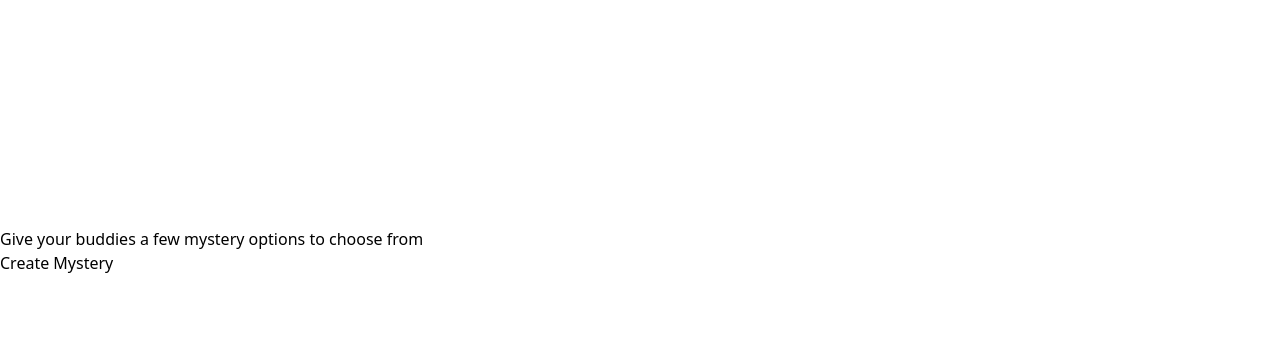
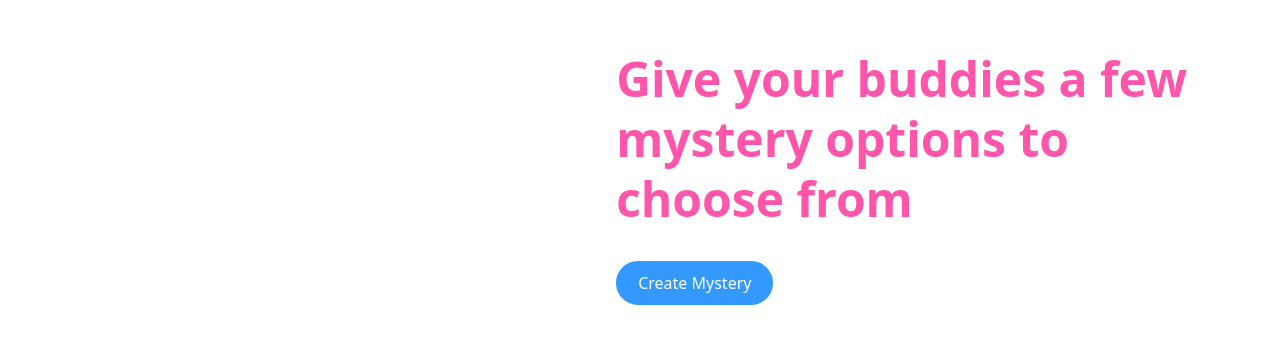
Before and after one commit to N-eeraj/mystery-choice, a Vue app: page / in a window 1280 px wide. Shown: the part 223-566 px from the top of the page. Built offline with nearby package versions, Linux system fonts and the light colour scheme.

Commit message:
Completed Home page

```diff
--- a/src/components/home/Button.vue
+++ b/src/components/home/Button.vue
@@ -9,7 +9,9 @@ const createChoices = () => {
 </script>
 
 <template>
-    <button @click="createChoices">
+    <button
+        class="relative py-1 md:py-2 px-3 md:px-5 bg-blue text-white rounded-3xl font-medium border-2 border-blue duration-300 hover:bg-white hover:text-blue hover:border-blue"
+        @click="createChoices">
         Create Mystery
     </button>
 </template>
--- a/src/components/home/Decorator.vue
+++ b/src/components/home/Decorator.vue
@@ -1,5 +1,6 @@
 <template>
     <img
         src="@assets/box.gif"
-        alt="Decorator">
+        alt="Decorator"
+        class="w-auto h-2/5">
 </template>
--- a/src/components/home/Title.vue
+++ b/src/components/home/Title.vue
@@ -1,5 +1,5 @@
 <template>
-    <p>
+    <p class="max-w-xl text-3xl md:text-5xl md:leading-tight font-bold text-pink">
         Give your buddies a few mystery options to choose from
     </p>
 </template>
--- a/src/pages/home.vue
+++ b/src/pages/home.vue
@@ -5,9 +5,11 @@ import Button from '@components/home/Button.vue'
 </script>
 
 <template>
-    <div>
-        <Decorator />
-        <Title />
-        <Button />
+    <div class="flex flex-col md:flex-row md:justify-evenly items-center h-screen gap-10 max-w-7xl m-auto p-3">
+        <Decorator class="mt-10" />
+        <div class="flex flex-col justify-between items-center md:items-start gap-y-7 md:gap-y-8">
+            <Title />
+            <Button />
+        </div>
     </div>
 </template>
--- a/tailwind.config.js
+++ b/tailwind.config.js
@@ -5,7 +5,12 @@ export default {
     "./src/**/*.{vue,js}",
   ],
   theme: {
-    extend: {},
+    extend: {
+      colors: {
+        pink: '#F5A',
+        blue: '#39F'
+      }
+    },
   },
   plugins: [],
 }
```
